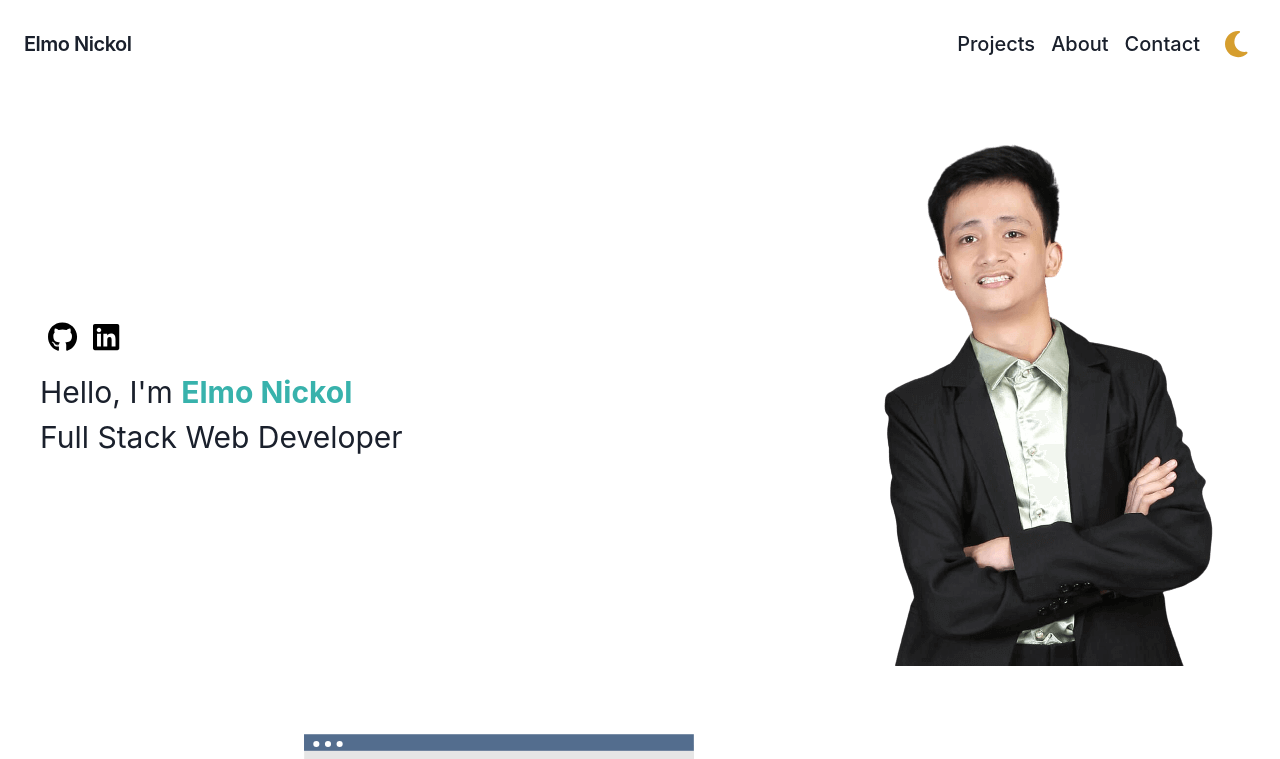
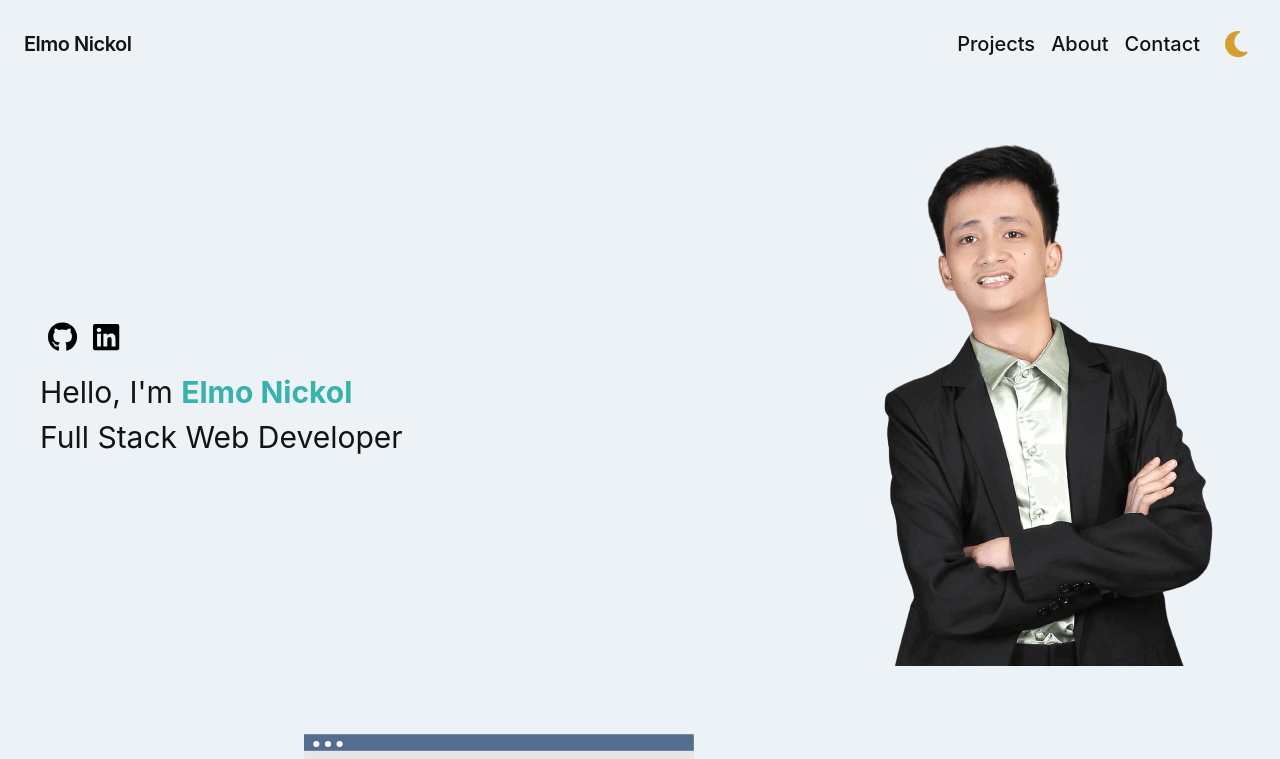
Before and after one commit to elmonickcool/my_portfolio, a Next.js app: page / in a window 1280 px wide. Shown: the top 759 px of the page. Built offline with nearby package versions, Linux system fonts and the light colour scheme.

Commit message:
change theme color

```diff
--- a/src/components/ui/theme.js
+++ b/src/components/ui/theme.js
@@ -1,10 +1,29 @@
-import { extendTheme } from "@chakra-ui/react";
+import { mode } from '@chakra-ui/theme-tools';
+import { extendTheme } from '@chakra-ui/react';
 
-const config ={
-    initialColorMode:'light',
-    useSystemColorMode:true,
-}
+const styles = {
+  global: props => ({
+    body: {
+      color: mode('blackAlpha.900', 'whiteAlpha.900')(props),
+      bg: mode('gray.100', '#202020')(props),
+    },
+  }),
+};
 
-const theme = extendTheme({config})
+const components = {
+  Drawer: {
+    // setup light/dark mode component defaults
+    baseStyle: props => ({
+      dialog: {
+        bg: mode('white', '#141214')(props),
+      },
+    }),
+  },
+};
 
-export default theme
+const theme = extendTheme({
+  components,
+  styles,
+});
+
+export default theme;
--- a/src/pages/_app.js
+++ b/src/pages/_app.js
@@ -13,12 +13,12 @@ config.autoAddCss = false;
 
 function MyApp({ Component, pageProps }) {
   const { colorMode } = useColorMode()
-  const color = colorMode === "light" ? "gray.800" : "white"
+  const color = colorMode === "light" ? "black" : "white"
 
   return (
     <ChakraProvider theme={theme}>
       <Head />
-      <Layout bg="white" color={color}>
+      <Layout bg="black" color={color}>
           <Component {...pageProps} />
       </Layout>
     </ChakraProvider>
```
